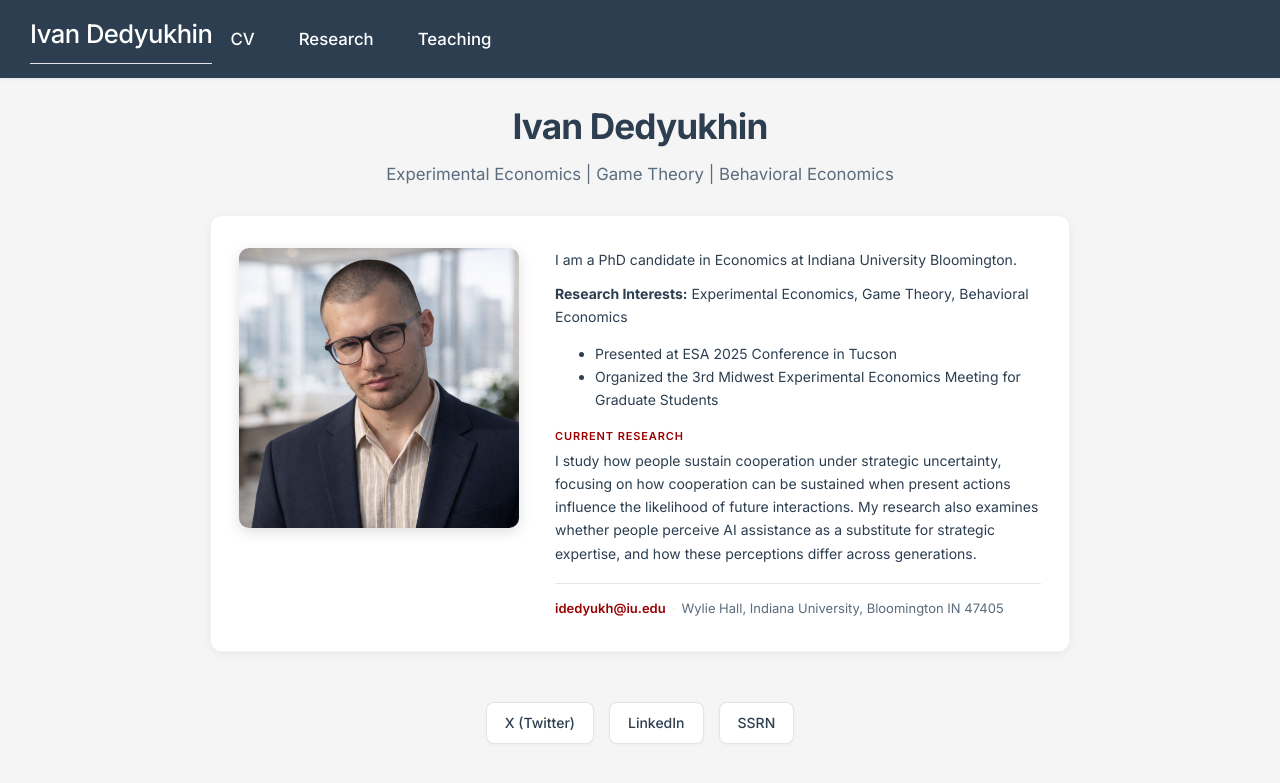
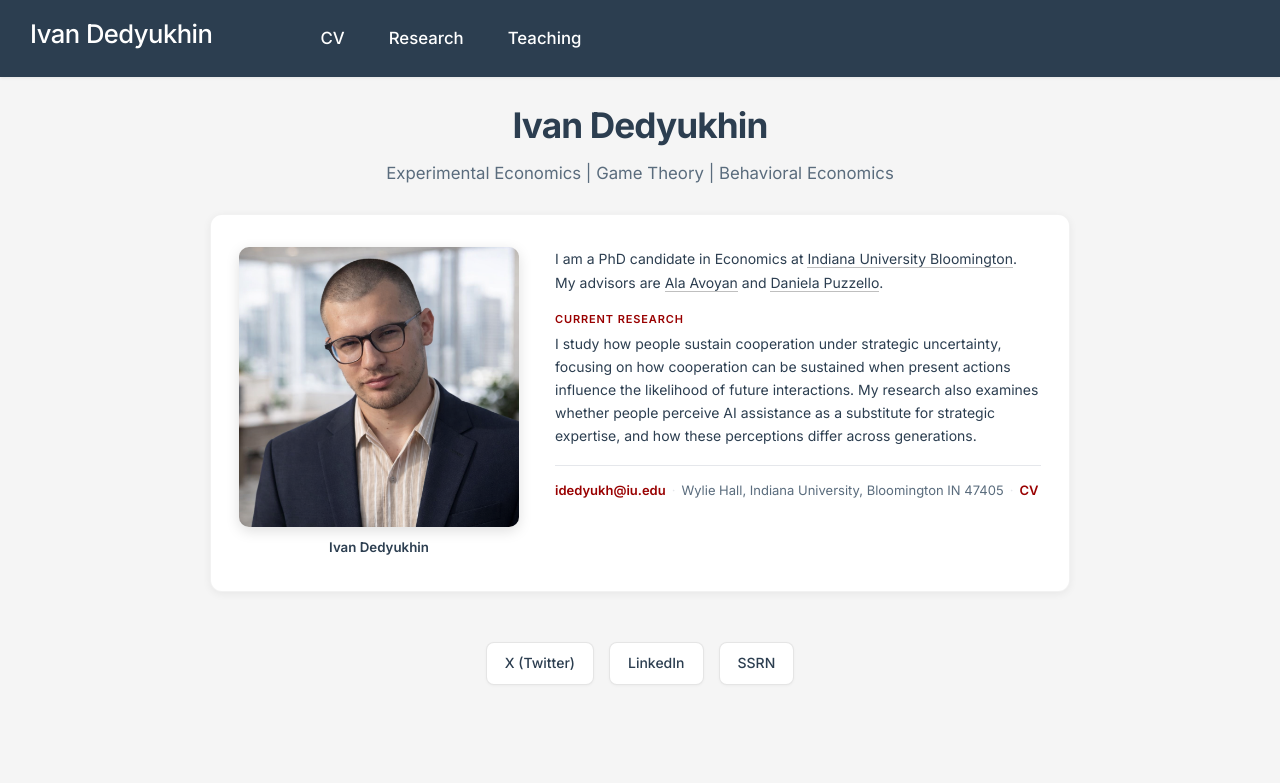
Before and after one commit to Dedyukhin/dedyukhin.github.io, a Jekyll site: the page built from README.md, in a window 1280 px wide. Shown: the top 783 px of the page. Built offline with Jekyll 4.4.1, drawn with Linux system fonts in a browser that asks for light colours.

Commit message:
Clean up homepage, nav, CV, research/teaching formatting
- Homepage: removed news bullet list and Research Interests label; added
  advisor links (Avoyan, Puzzello) and IU link with inline-link style;
  added name caption below photo; added CV link to contact line
- Nav: added gap:90px to push links right; added border-bottom:none to
  nav h2 to remove the underline under the site name
- CV: removed download button; heading changed to Academic Vitae
- Research & Teaching: replaced separate publication-info/author-names
  divs with single compact pub-meta line (venue · authors)
- Teaching: grouped NES courses under a "Teaching assistant" section;
  removed redundant ", TA" suffixes from titles

https://claude.ai/code/session_013V9mrBskLzZ9tvr725KKdc

```diff
--- a/README.md
+++ b/README.md
@@ -10,36 +10,25 @@ permalink: /
 <div class="profile-container">
     <div class="profile-image-wrapper">
         <img src="images/profile-photo-2.png" alt="Ivan Dedyukhin" class="profile-image">
+        <div class="photo-caption">Ivan Dedyukhin</div>
     </div>
 
     <div class="profile-text">
         <p>
-            I am a PhD candidate in Economics at Indiana University Bloomington.
+            I am a PhD candidate in Economics at <a href="https://economics.indiana.edu/" class="inline-link">Indiana University Bloomington</a>. My advisors are <a href="https://www.alaavoyan.com" class="inline-link">Ala Avoyan</a> and <a href="https://sites.google.com/view/daniela-puzzello/" class="inline-link">Daniela Puzzello</a>.
         </p>
-
-        <p>
-            <strong>Research Interests:</strong> Experimental Economics, Game Theory, Behavioral Economics
-        </p>
-        <ul>
-            <li>Presented at ESA 2025 Conference in Tucson</li>
-            <li>Organized the 3rd Midwest Experimental Economics Meeting for Graduate Students</li>
-        </ul>
 
         <p class="profile-section-label">Current Research</p>
         <p>
-           I study how people sustain cooperation under strategic uncertainty, focusing on how cooperation can be sustained when present actions influence the likelihood of future interactions. My research also examines whether people perceive AI assistance as a substitute for strategic expertise, and how these perceptions differ across generations.  </p>
-
-        <!-- <p><strong>News:</strong></p>
-            <ul>
-                <li>Presented at ESA 2025 Conference in Tucson</li>
-                <li>Organized the 3rd Midwest Experimental Economics Meeting for Graduate Students</li>
-            </ul>
-             -->
+            I study how people sustain cooperation under strategic uncertainty, focusing on how cooperation can be sustained when present actions influence the likelihood of future interactions. My research also examines whether people perceive AI assistance as a substitute for strategic expertise, and how these perceptions differ across generations.
+        </p>
 
         <div class="profile-contact">
             <a href="mailto:idedyukh@iu.edu">idedyukh@iu.edu</a>
             <span class="profile-contact-sep">·</span>
             <span>Wylie Hall, Indiana University, Bloomington IN 47405</span>
+            <span class="profile-contact-sep">·</span>
+            <a href="/CV/">CV</a>
         </div>
     </div>
 </div>
--- a/assets/css/main.css
+++ b/assets/css/main.css
@@ -66,6 +66,7 @@ nav {
     display: flex;
     justify-content: flex-start;
     align-items: center;
+    gap: 90px;
     border-bottom: none;
     box-shadow: 0 1px 3px rgba(0, 0, 0, 0.08);
 }
@@ -75,6 +76,7 @@ nav h2 {
     font-size: 1.6em;
     font-weight: 500;
     letter-spacing: -0.02em;
+    border-bottom: none;
 }
 
 nav h2 a {
@@ -143,6 +145,10 @@ nav h2 a:hover {
 .profile-image-wrapper {
     flex-shrink: 0;
     width: 280px;
+    display: flex;
+    flex-direction: column;
+    align-items: center;
+    gap: 10px;
 }
 
 .profile-image {
@@ -151,6 +157,23 @@ nav h2 a:hover {
     border-radius: 10px;
     box-shadow: 0 4px 14px rgba(0, 0, 0, 0.13);
     display: block;
+}
+
+.photo-caption {
+    font-size: 0.95em;
+    font-weight: 600;
+    color: var(--text-color);
+    text-align: center;
+}
+
+.inline-link {
+    color: inherit;
+    text-decoration: none;
+    border-bottom: 1px solid rgba(0, 0, 0, 0.25);
+}
+
+.inline-link:hover {
+    border-bottom-color: var(--text-color);
 }
 
 /* Text — flexible right column */
@@ -317,6 +340,12 @@ nav h2 a:hover {
 .author-names {
     font-weight: 600;
     font-size: 0.95em;
+}
+
+.pub-meta {
+    font-size: 0.93em;
+    color: #555;
+    margin-top: 2px;
 }
 
 .button-group {
```
Also changed, not shown: CV.md (+1 -7 lines), Research.md (+3 -5 lines), Teaching.md (+25 -34 lines).
